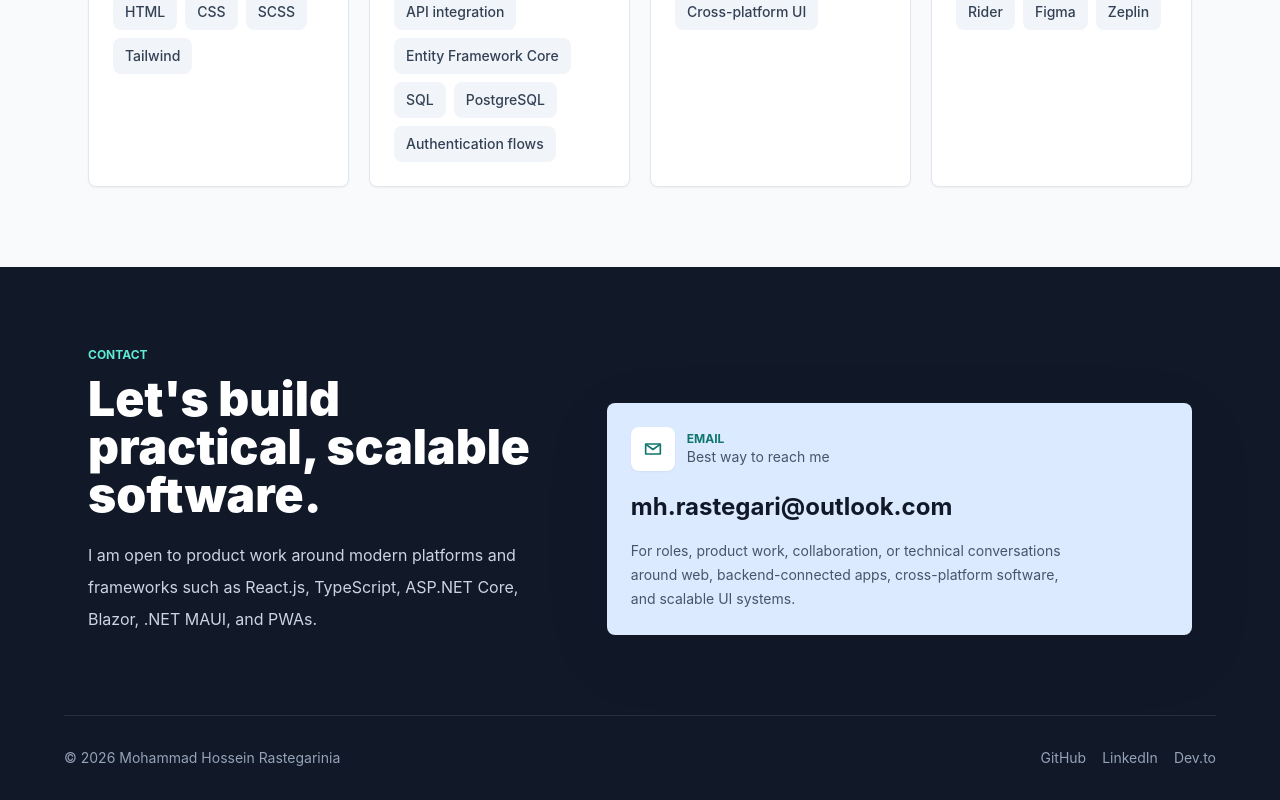
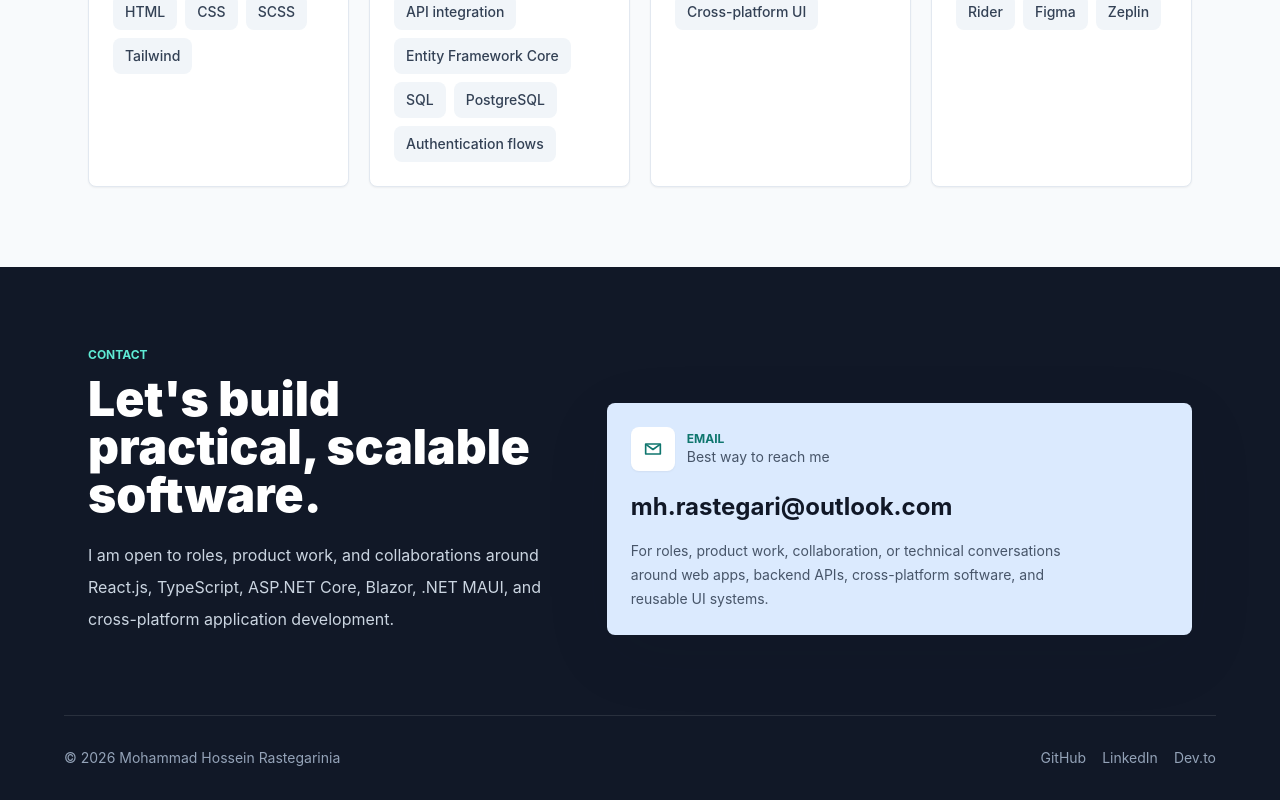
Before and after one commit to mhrastegari/mhrastegari.github.io, a React (Vite) app: page / in a window 1280 px wide. Shown: the part 4793-5593 px from the top of the page. Built offline with nearby package versions, Linux system fonts and the light colour scheme.

Commit message:
improve contact section

```diff
--- a/src/common/pages/index/ContactSection.tsx
+++ b/src/common/pages/index/ContactSection.tsx
@@ -9,13 +9,15 @@ export function ContactSection() {
             <div className="mb-3 text-xs font-bold uppercase text-teal-300">
               Contact
             </div>
+
             <h2 className="text-4xl font-black md:text-5xl">
               Let's build practical, scalable software.
             </h2>
+
             <p className="mt-5 max-w-2xl leading-8 text-slate-300">
-              I am open to product work around modern platforms and frameworks
-              such as React.js, TypeScript, ASP.NET Core, Blazor, .NET MAUI, and
-              PWAs.
+              I am open to roles, product work, and collaborations around React.js,
+              TypeScript, ASP.NET Core, Blazor, .NET MAUI, and cross-platform
+              application development.
             </p>
           </div>
 
@@ -44,6 +46,7 @@ export function ContactSection() {
                   />
                 </svg>
               </div>
+
               <div>
                 <div className="text-xs font-bold uppercase text-accent">Email</div>
                 <div className="text-sm text-slate-600">Best way to reach me</div>
@@ -56,10 +59,10 @@ export function ContactSection() {
             >
               {email}
             </a>
+
             <p className="mt-4 max-w-md text-sm leading-6 text-slate-600">
-              For roles, product work, collaboration, or technical conversations
-              around web, backend-connected apps, cross-platform software, and
-              scalable UI systems.
+              For roles, product work, collaboration, or technical conversations around
+              web apps, backend APIs, cross-platform software, and reusable UI systems.
             </p>
           </div>
         </div>
```
